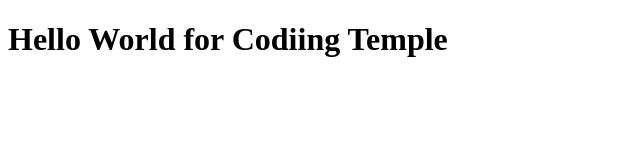
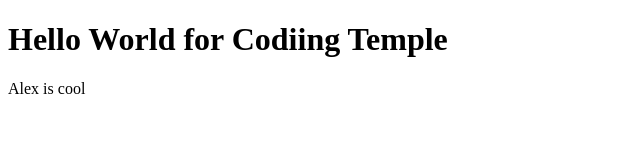
Before and after one commit to btalley07/group_project_rangers_63, a plain HTML site: page index.html in a window 1280 px wide. Shown: the full height of the page, 0-640 px from the left. Drawn offline with Linux system fonts and the light colour scheme.

Commit message:
adding comment

```diff
--- a/index.html
+++ b/index.html
@@ -9,5 +9,6 @@
 </head>
 <body>
     <h1>Hello World for Codiing Temple</h1>
+    <p>Alex is cool</p>
 </body>
 </html>
```
